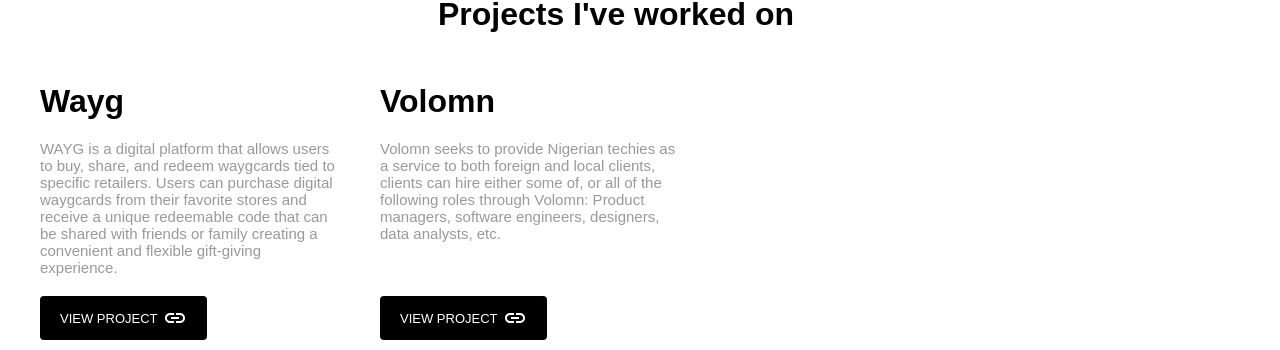
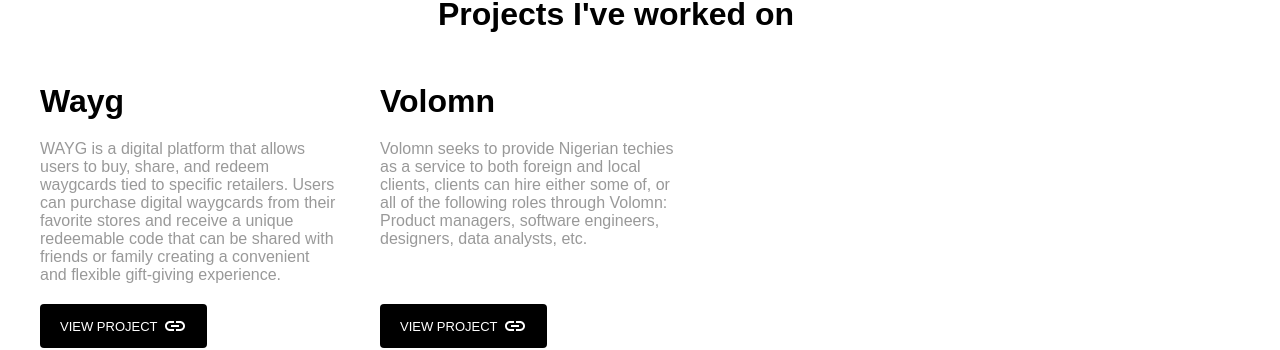
Before and after one commit to ostin01/my--portfolio, a React (Create React App) app: page / in a window 1280 px wide. Shown: the part 769-1119 px from the top of the page. Built offline with nearby package versions, Linux system fonts and the light colour scheme.

Commit message:
updated the font

```diff
--- a/src/component/projects.css
+++ b/src/component/projects.css
@@ -26,7 +26,8 @@
 .project__details p {
   margin: 20px 0;
   color: #999;
-  font-size: 15px;
+  font-weight: 100;
+  /* font-size: 15px; */
 }
 
 /* .project__details div {
```
